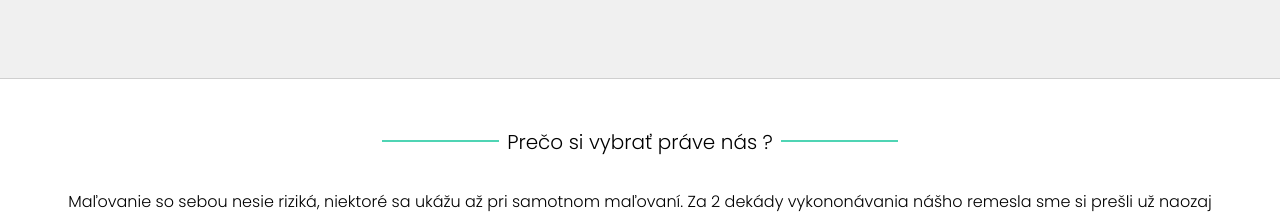
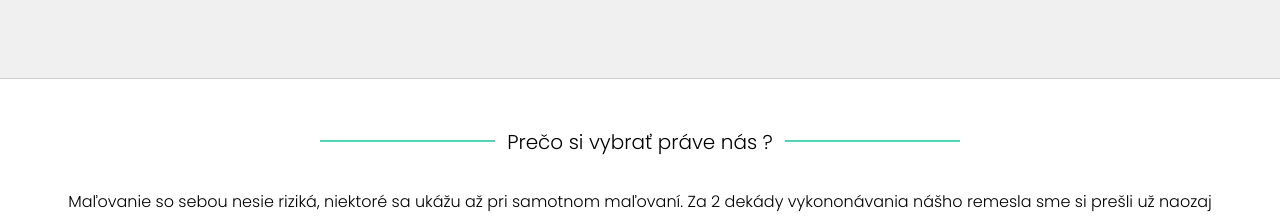
Before and after one commit to MatthewChevy/Synmal, a Vue app: page / in a window 1280 px wide. Shown: the part 3920-4137 px from the top of the page. Built offline with nearby package versions, Linux system fonts and the light colour scheme.

Commit message:
responsive 375px - 500px

```diff
--- a/src/components/Home/TheHomeFourthSection.vue
+++ b/src/components/Home/TheHomeFourthSection.vue
@@ -200,4 +200,21 @@
     }
 }
 
+@media screen and (min-width: 500px) {
+    .why-us {
+        h2::before,
+        h2::after {
+            width: 15%;
+        }
+
+        h2::after {
+            left: 0.75rem;
+        }
+
+        h2::before {
+            right: 0.75rem;
+        }
+    }
+}
+
 </style>
```
